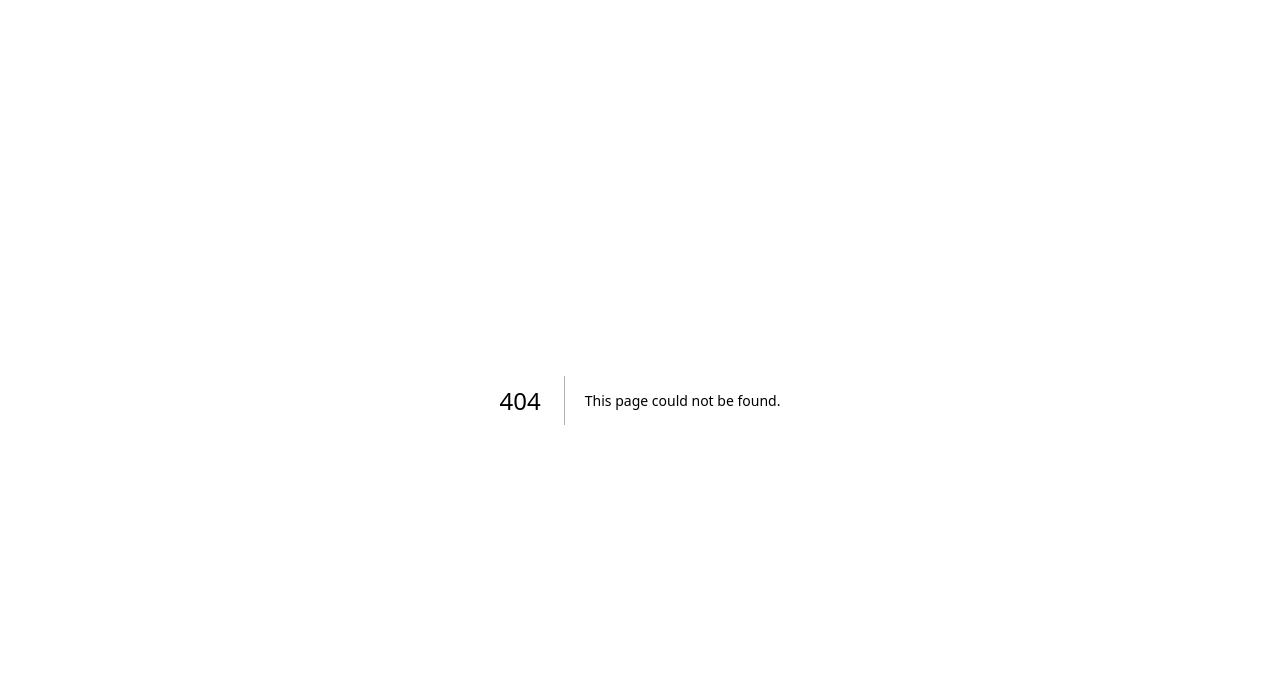
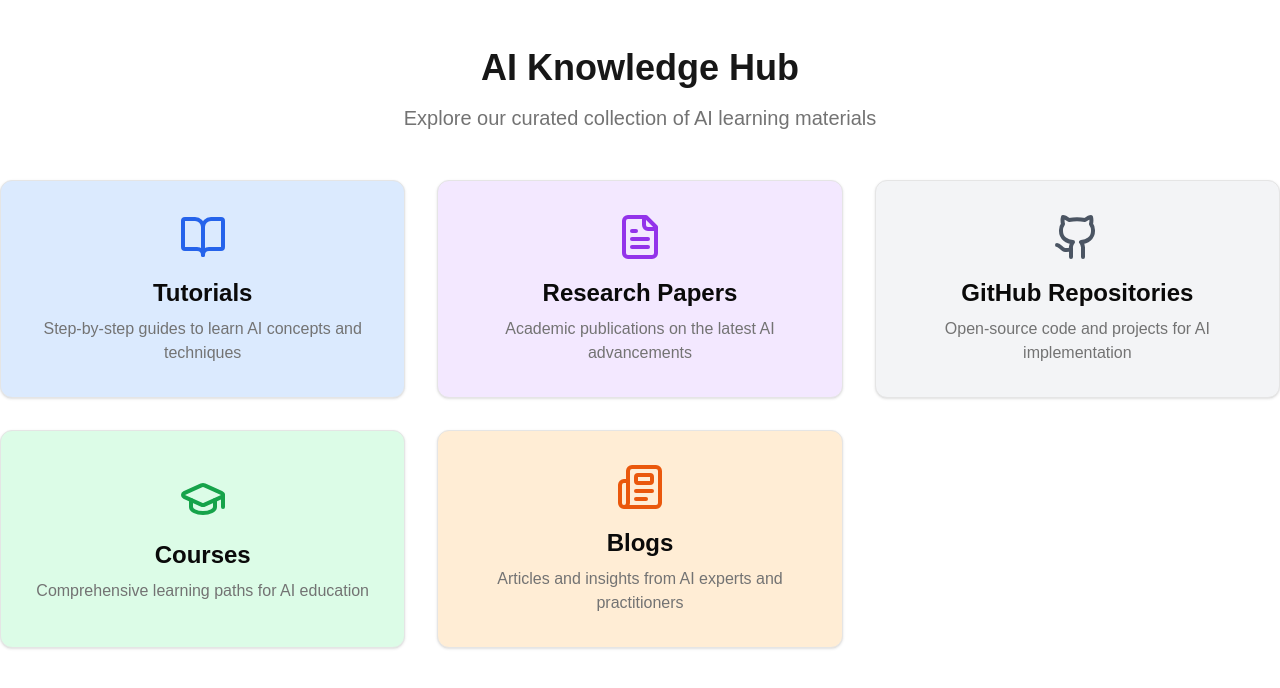
Before and after one commit to Sahil-Mhatre8201/ai-resources-hub-frontend, a Next.js app: page /knowledge-base in a window 1280 px wide. Before the commit this address had no page. Shown: the top 688 px of the page. Built offline with nearby package versions, Linux system fonts and the light colour scheme.

Commit message:
1. add knowledge-base page 2. add research papers knowledge base page

```diff
--- /dev/null
+++ b/src/components/container/KnowledgeHubContainer.js
@@ -0,0 +1,80 @@
+import Link from "next/link"
+import { Card, CardContent } from "@/components/ui/card"
+import { BookOpenIcon, FileTextIcon, GithubIcon, GraduationCapIcon, NewspaperIcon } from "lucide-react"
+
+const KnowledgeHubContainer = () => {
+  const categories = [
+    {
+      id: "tutorials",
+      name: "Tutorials",
+      description: "Step-by-step guides to learn AI concepts and techniques",
+      icon: <BookOpenIcon className="h-12 w-12 mb-4" />,
+      color: "bg-blue-100 dark:bg-blue-900",
+      textColor: "text-blue-600 dark:text-blue-300",
+      href: "/category/tutorials",
+    },
+    {
+      id: "research-papers",
+      name: "Research Papers",
+      description: "Academic publications on the latest AI advancements",
+      icon: <FileTextIcon className="h-12 w-12 mb-4" />,
+      color: "bg-purple-100 dark:bg-purple-900",
+      textColor: "text-purple-600 dark:text-purple-300",
+      href: "/knowledge-hub/research-papers",
+    },
+    {
+      id: "github-repositories",
+      name: "GitHub Repositories",
+      description: "Open-source code and projects for AI implementation",
+      icon: <GithubIcon className="h-12 w-12 mb-4" />,
+      color: "bg-gray-100 dark:bg-gray-800",
+      textColor: "text-gray-600 dark:text-gray-300",
+      href: "/category/github-repositories",
+    },
+    {
+      id: "courses",
+      name: "Courses",
+      description: "Comprehensive learning paths for AI education",
+      icon: <GraduationCapIcon className="h-12 w-12 mb-4" />,
+      color: "bg-green-100 dark:bg-green-900",
+      textColor: "text-green-600 dark:text-green-300",
+      href: "/category/courses",
+    },
+    {
+      id: "blogs",
+      name: "Blogs",
+      description: "Articles and insights from AI experts and practitioners",
+      icon: <NewspaperIcon className="h-12 w-12 mb-4" />,
+      color: "bg-orange-100 dark:bg-orange-900",
+      textColor: "text-orange-600 dark:text-orange-300",
+      href: "/category/blogs",
+    },
+  ]
+
+  return (
+    <div className="container mx-auto py-12">
+      <div className="text-center mb-12">
+        <h1 className="text-4xl font-bold mb-4">AI Knowledge Hub</h1>
+        <p className="text-xl text-muted-foreground">Explore our curated collection of AI learning materials</p>
+      </div>
+
+      <div className="grid grid-cols-1 md:grid-cols-2 lg:grid-cols-3 gap-8">
+        {categories.map((category) => (
+          <Link href={category.href} key={category.id} className="block">
+            <Card
+              className={`h-full transition-transform duration-300 hover:scale-105 hover:shadow-lg ${category.color}`}
+            >
+              <CardContent className="flex flex-col items-center justify-center p-8 text-center h-full">
+                <div className={category.textColor}>{category.icon}</div>
+                <h2 className="text-2xl font-bold mb-2">{category.name}</h2>
+                <p className="text-muted-foreground">{category.description}</p>
+              </CardContent>
+            </Card>
+          </Link>
+        ))}
+      </div>
+    </div>
+  )
+}
+
+export default KnowledgeHubContainer
--- /dev/null
+++ b/src/components/container/ResearchPapersPage.js
@@ -0,0 +1,33 @@
+import React, { useEffect, useState } from 'react'
+import SearchResultsList from '../search-results-section/SearchResultsList'
+import axios from 'axios'
+
+const ResearchPapersPage = () => {
+
+    const [loading, setLoading] = useState(true)
+    const [data, setData] = useState([])
+
+    useEffect(() => {
+        axios.get("http://127.0.0.1:8000/search-arxiv-papers?q=artificial intelligence").then((res) => {
+            setLoading(false)
+            setData(res?.data?.papers)
+        }).catch((err) => {
+            console.log("Error while fetching research papers", err)
+        })
+    }, [])
+
+    if (loading) {
+        return <h3>Loading...</h3>
+    }
+
+
+  return (
+    <div>ResearchPapersPage
+        <div className="flex-1">
+            <SearchResultsList results={data} />
+        </div>
+    </div>
+  )
+}
+
+export default ResearchPapersPage
--- /dev/null
+++ b/src/pages/knowledge-base/index.js
@@ -0,0 +1,9 @@
+import KnowledgeHubContainer from "@/components/container/KnowledgeHubContainer";
+
+export default function KnowledgeHubPage() {
+  return (
+    <main>
+      <KnowledgeHubContainer />
+    </main>
+  )
+}
--- /dev/null
+++ b/src/pages/knowledge-base/research-papers.js
@@ -0,0 +1,11 @@
+import React from 'react'
+import ResearchPapersContainer from "@/components/container/ResearchPapersPage";
+
+
+const ResearchPapersPage = () => {
+  return (
+    <ResearchPapersContainer />
+  )
+}
+
+export default ResearchPapersPage
```
